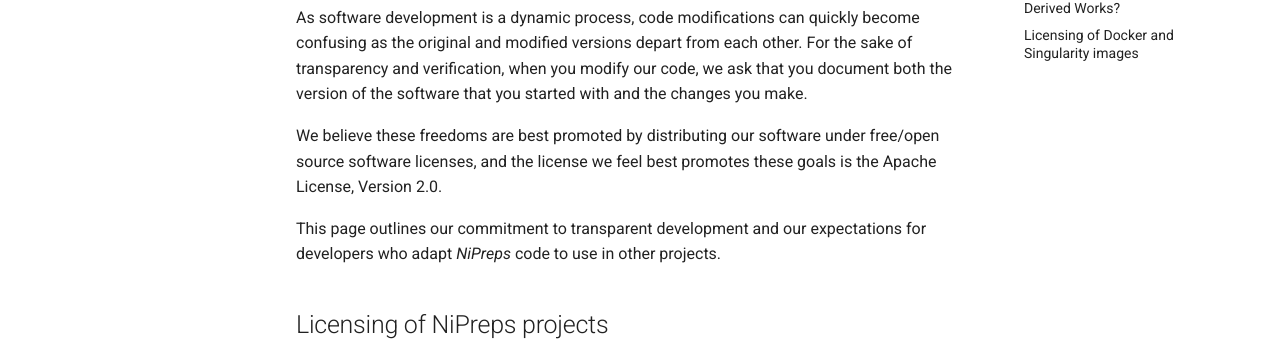
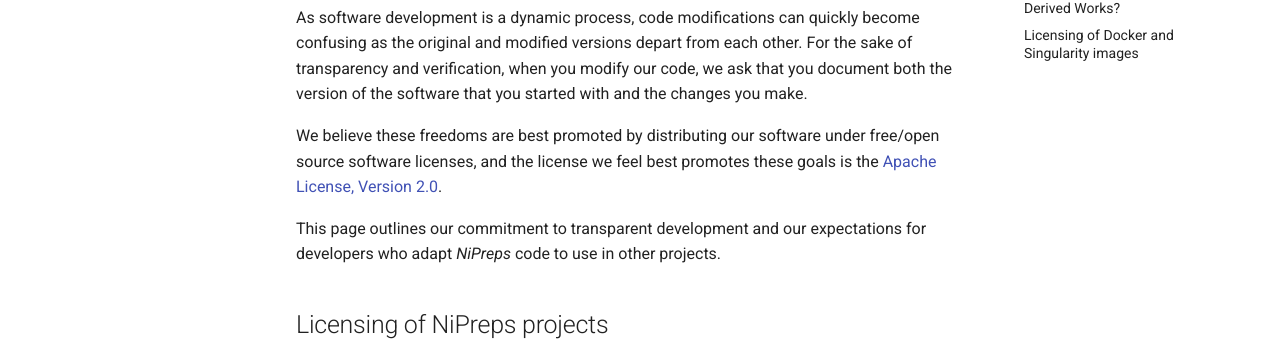
Before and after one commit to nipreps/nipreps.github.io, an MkDocs documentation site: the page built from docs/community/licensing.md, in a window 1280 px wide and 900 px high. Shown: the part 367-712 px from the top of the window. Built offline with MkDocs 1.6.1 and Material for MkDocs 9.7.7, drawn with Linux system fonts in a browser that asks for light colours; part of the change alters nothing that is shown.

```diff
--- a/docs/community/licensing.md
+++ b/docs/community/licensing.md
@@ -15,7 +15,7 @@ and the changes you make.
 
 We believe these freedoms are best promoted by distributing our software under
 free/open source software licenses, and the license we feel best promotes these
-goals is the Apache License, Version 2.0.
+goals is the [Apache License, Version 2.0](https://www.apache.org/licenses/LICENSE-2.0).
 
 This page outlines our commitment to transparent development and our
 expectations for developers who adapt *NiPreps* code to use in other projects.
@@ -40,9 +40,11 @@ If you find any component of *NiPreps* that is unlicensed, please make us aware
 
 The Apache License was created by the Apache Software Foundation (ASF) as the license for its Apache HTTP Server.
 
-Just as the [MIT License](https://choosealicense.com/licenses/mit/), it’s a very permissive non-copyleft license that allows using the software for any purpose, distributing it, modifying it, and distributing derived works of it without concern for royalties. Its main differences, compared to the MIT License, are:
+Just as the [MIT License](https://choosealicense.com/licenses/mit/), it’s a very permissive non-copyleft license that allows using the software for any purpose, distributing it, modifying it, and distributing derived works of it without concern for royalties.
+Its main differences, compared to the MIT License, are:
 
-* Using the Apache License, the authors of the software grant patent licenses to any user or distributor of the code. This patent licenses apply to any patent that, being licenseable by any of the software author, would be infringed by the piece of code they have created.
+* Using the Apache License, the authors of the software grant patent licenses to any user or distributor of the code.
+  This patent licenses apply to any patent that, being licenseable by any of the software author, would be infringed by the piece of code they have created.
 * Apache License required that unmodified parts in derived works keep the License.
 * In every licensed file, any original copyright, patent, trademark or attribution notices must be preserved.
 * In every licensed file change, there must be a notification stating that changes have been made in the file.
```
